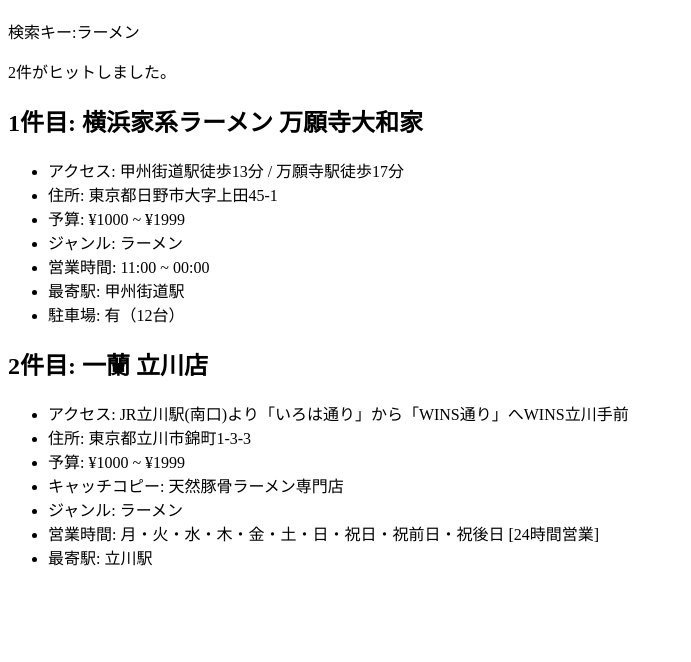
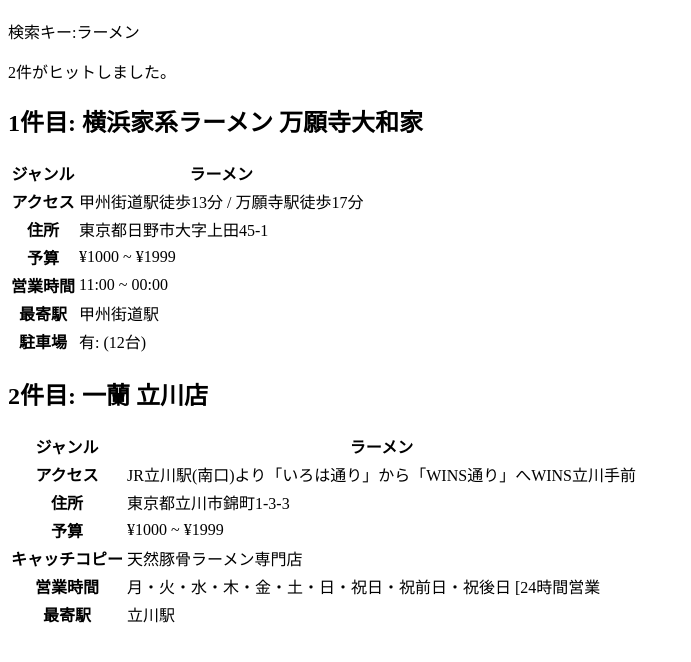
Before and after one commit to G384682023/medialabo, a plain HTML site: page project.html in a window 1280 px wide. Shown: the part 70-732 px from the top of the page, without its empty margins (0-691 px from the left). Drawn offline with Linux system fonts and the light colour scheme.

Commit message:
1回　課題　訂正版

```diff
--- a/project.html
+++ b/project.html
@@ -10,25 +10,75 @@
     <p>2件がヒットしました。</p>
 
     <h2>1件目: 横浜家系ラーメン 万願寺大和家</h2>
-        <ul>
-            <li>アクセス: 甲州街道駅徒歩13分 / 万願寺駅徒歩17分</li>
-            <li>住所: 東京都日野市大字上田45-1</li>
-            <li>予算: ¥1000 ~ ¥1999</li>
-            <li>ジャンル: ラーメン</li>
-            <li>営業時間: 11:00 ~ 00:00</li>
-            <li>最寄駅: 甲州街道駅</li>
-            <li>駐車場: 有（12台）</li>
-        </ul>
+        <table>
+          <thead>
+            <tr>
+              <th scope="col">ジャンル</th>
+              <th scope="col">ラーメン</th>
+            </tr>
+          </thead>
+          <tbody>
+            <tr>
+              <th scope="row">アクセス</th>
+              <td>甲州街道駅徒歩13分 / 万願寺駅徒歩17分</td>
+            </tr>
+            <tr>
+              <th scope="row">住所</th>
+              <td>東京都日野市大字上田45-1</td>
+            </tr>
+            <tr>
+              <th scope="row">予算</th>
+              <td>¥1000 ~ ¥1999</td>
+            </tr>
+            <tr>
+              <th scope="row">営業時間</th>
+              <td>11:00 ~ 00:00</td>
+            </tr>
+            <tr>
+              <th scope="row">最寄駅</th>
+              <td>甲州街道駅</td>
+            </tr>
+            <tr>
+              <th scope="row">駐車場</th>
+              <td>有: (12台)</td>
+            </tr>
+          </tbody>
+        </table>
+
     <h2>2件目: 一蘭 立川店</h2>
-        <ul>
-            <li>アクセス: JR立川駅(南口)より「いろは通り」から「WINS通り」へWINS立川手前</li>
-            <li>住所: 東京都立川市錦町1-3-3</li>
-            <li>予算: ¥1000 ~ ¥1999</li>
-            <li>キャッチコピー: 天然豚骨ラーメン専門店</li>
-            <li>ジャンル: ラーメン</li>
-            <li>営業時間: 月・火・水・木・金・土・日・祝日・祝前日・祝後日 [24時間営業]</li>
-            <li>最寄駅: 立川駅</li>
-        </ul>
-
+    <table>
+      <thead>
+        <tr>
+          <th scope="col">ジャンル</th>
+          <th scope="col">ラーメン</th>
+        </tr>
+      </thead>
+      <tbody>
+        <tr>
+          <th scope="row">アクセス</th>
+          <td>JR立川駅(南口)より「いろは通り」から「WINS通り」へWINS立川手前</td>
+        </tr>
+        <tr>
+          <th scope="row">住所</th>
+          <td>東京都立川市錦町1-3-3</td>
+        </tr>
+        <tr>
+          <th scope="row">予算</th>
+          <td>¥1000 ~ ¥1999</td>
+        </tr>
+        <tr>
+          <th scope="row">キャッチコピー</th>
+          <td>天然豚骨ラーメン専門店</td>
+        </tr>
+        <tr>
+          <th scope="row">営業時間</th>
+          <td>月・火・水・木・金・土・日・祝日・祝前日・祝後日 [24時間営業</td>
+        </tr>
+        <tr>
+          <th scope="row">最寄駅</th>
+          <td>立川駅</td>
+        </tr>
+      </tbody>
+    </table>
   </body>
 </html>
```
Also changed, not shown: index.html (+4 -5 lines).
